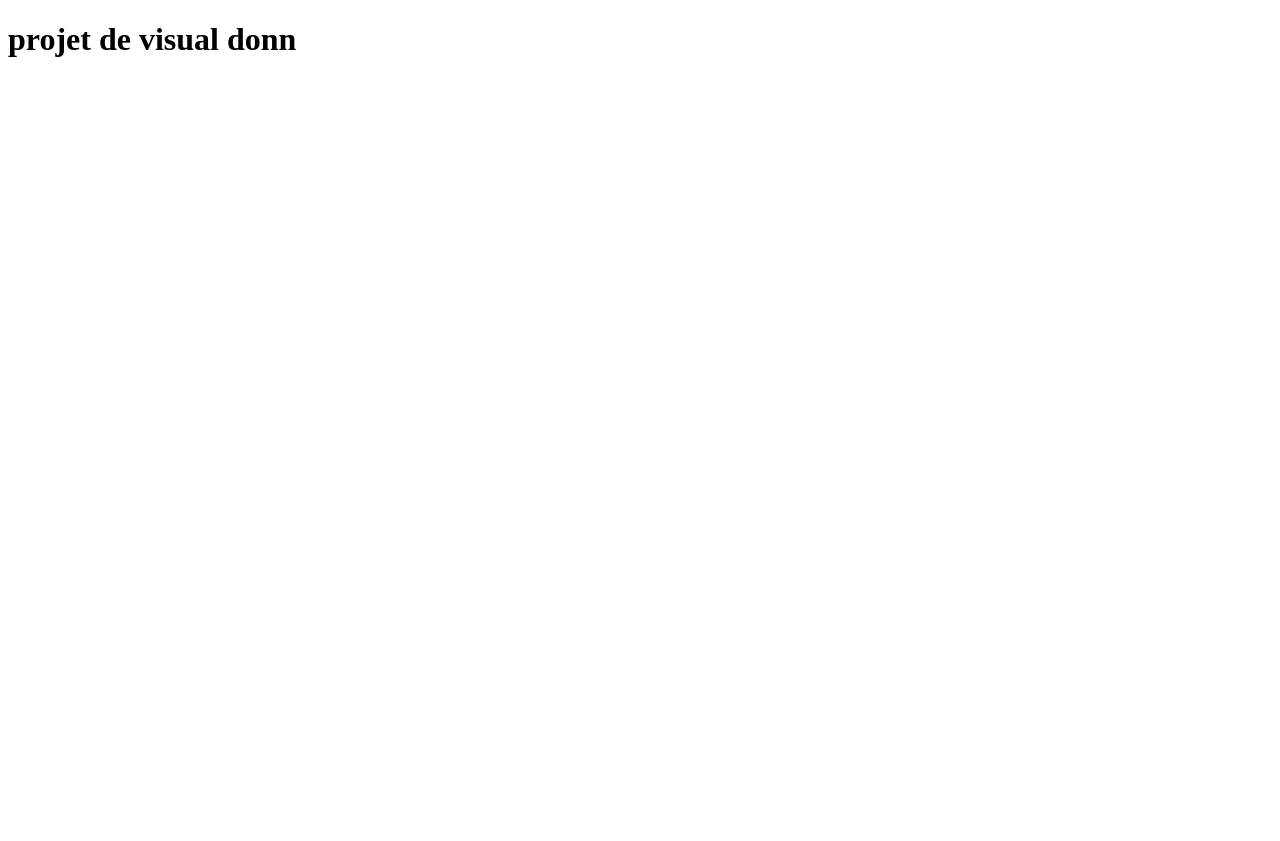
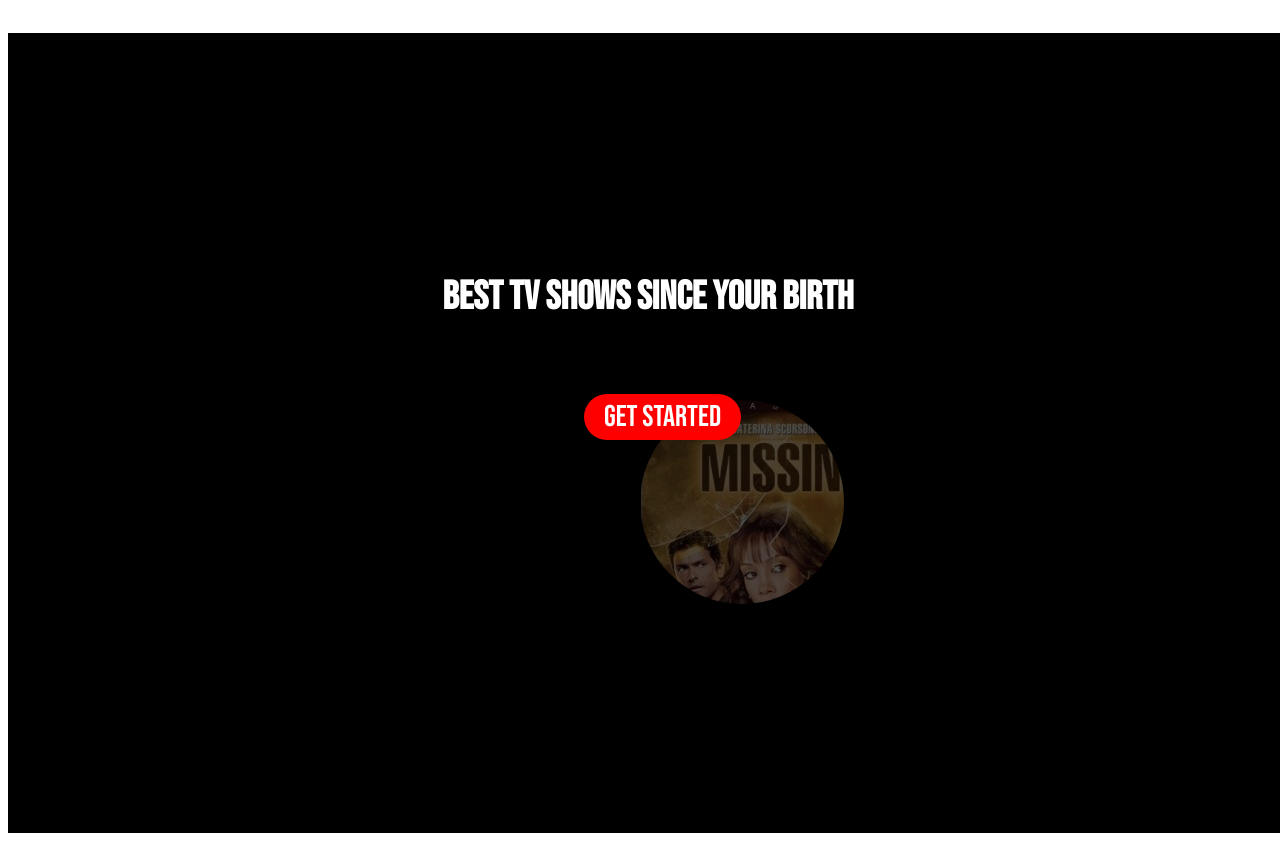
Before and after one commit to lucasHeig/visualDon_projet, a website built with Vite: page index.html in a window 1280 px wide. Before the commit the page ends 800 px from the top, so only its background shows below. Built offline with nearby package versions, Linux system fonts and the light colour scheme.

Commit message:
début de l'html et css

```diff
--- a/index.html
+++ b/index.html
@@ -3,11 +3,20 @@
   <head>
     <meta charset="UTF-8" />
     <meta name="viewport" content="width=device-width, initial-scale=1.0" />
-	<title>Visual Donn</title>
+    <title>TvShows</title>
+	<link
+	href="https://fonts.googleapis.com/css?family=Bebas+Neue&display=swap"
+	rel="stylesheet"
+  />
     <link rel="stylesheet" type="text/css" href="styles.css" />
   </head>
   <body>
-<h1>projet de visual donn</h1>
+    <section id="home">
+		<div class="imageCercle"></div>
+		<h1>Best TV shows since your birth</h1>
+		<button id="getStarted">Get started</button>
+	</section>
+
     <script type="module" src="/src/index.js"></script>
   </body>
 </html>
--- a/src/index.js
+++ b/src/index.js
@@ -1,46 +1,2 @@
-// Pour importer les données vous pouvez soit importer directement les csv (@rollup/plugin-dsv), soit utiliser la méthode csv de d3-fetch
-import { select } from "d3-selection";
-// @rollup/plugin-dsv
-import imdb from "../data/IMDB.csv";
-
-// console.log(imdb);
-
-// console.log(imdb[0].Description);
-// console.log(imdb[0].Episodes);
-// console.log(imdb[0].ImageSrc);
-// console.log(imdb[0].href);
-// console.log(imdb[0].Type);
-
-// console.log(imdb[0].Name);
-
-// Fonction pour créer un cercle avec une image en arrière-plan
-function createCircleWithBackgroundImage(svg, cx, cy, radius, imageUrl) {
-    // Créer un motif pour l'image
-    svg.append("defs")
-        .append("pattern")
-        .attr("id", "image-pattern")
-        .attr("patternUnits", "userSpaceOnUse")
-        .attr("width", radius*2)
-        .attr("height", radius*2 )
-        .append("image")
-        .attr("xlink:href", imageUrl)
-        .attr("width", radius * 2)
-        .attr("height", radius * 2);
-
-    // Ajouter le cercle avec le motif d'image en arrière-plan
-    svg.append("circle")
-    .attr("opacity", "50%")
-        .attr("cx", cx)
-        .attr("cy", cy)
-        .attr("r", radius)
-        .style("fill", "url(#image-pattern)");
-}
-
-// Créer un élément SVG avec D3.js
-const svg = select("body")
-    .append("svg")
-    .attr("width", 400)
-    .attr("height", 400);
-
-// Utilisation de la fonction pour créer un cercle avec une image en arrière-plan
-createCircleWithBackgroundImage(svg, 200, 200, 50, imdb[0].ImageSrc);
+import dataBase from "../data/IMDB.csv";
+console.log(dataBase);
--- a/styles.css
+++ b/styles.css
@@ -0,0 +1,50 @@
+* {
+  box-sizing: border-box;
+}
+.active {
+    display: block; /* ou "inline-block" ou "flex", selon vos besoins */
+  }
+#home {
+  width: 100vw;
+  height: 100vh;
+  background-color: black;
+}
+
+#home h1 {
+  position: relative;
+  top: 30vh;
+  font-family: Bebas Neue;
+  font-weight: regular;
+  color: white;
+  font-size: 40px;
+  text-align: center;
+}
+#home #getStarted {
+  border: none;
+  padding-top: 5px;
+  padding-bottom: 5px;
+  padding-left: 20px;
+  padding-right: 20px;
+  background-color: red;
+  border-radius: 40px;
+  color: white;
+  position: relative;
+  font-family: Bebas Neue;
+  font-weight: regular;
+  font-size: 30px;
+  top: 35vh;
+  left: 45vw;
+}
+.imageCercle {
+  width: 204px;
+  height: 204px;
+  background: url("../images/v90_108.png");
+  opacity: 0.30000001192092896;
+  position: absolute;
+  top: 50vh;
+  left: 50vw;
+  border-radius: 50%;
+}
+.active {
+  display: none;
+}
```
Also changed, not shown: src/cercle.js (added, +46 -0 lines), images/v90_108.png (added). Lines whose indentation alone changed are shown as unchanged.
